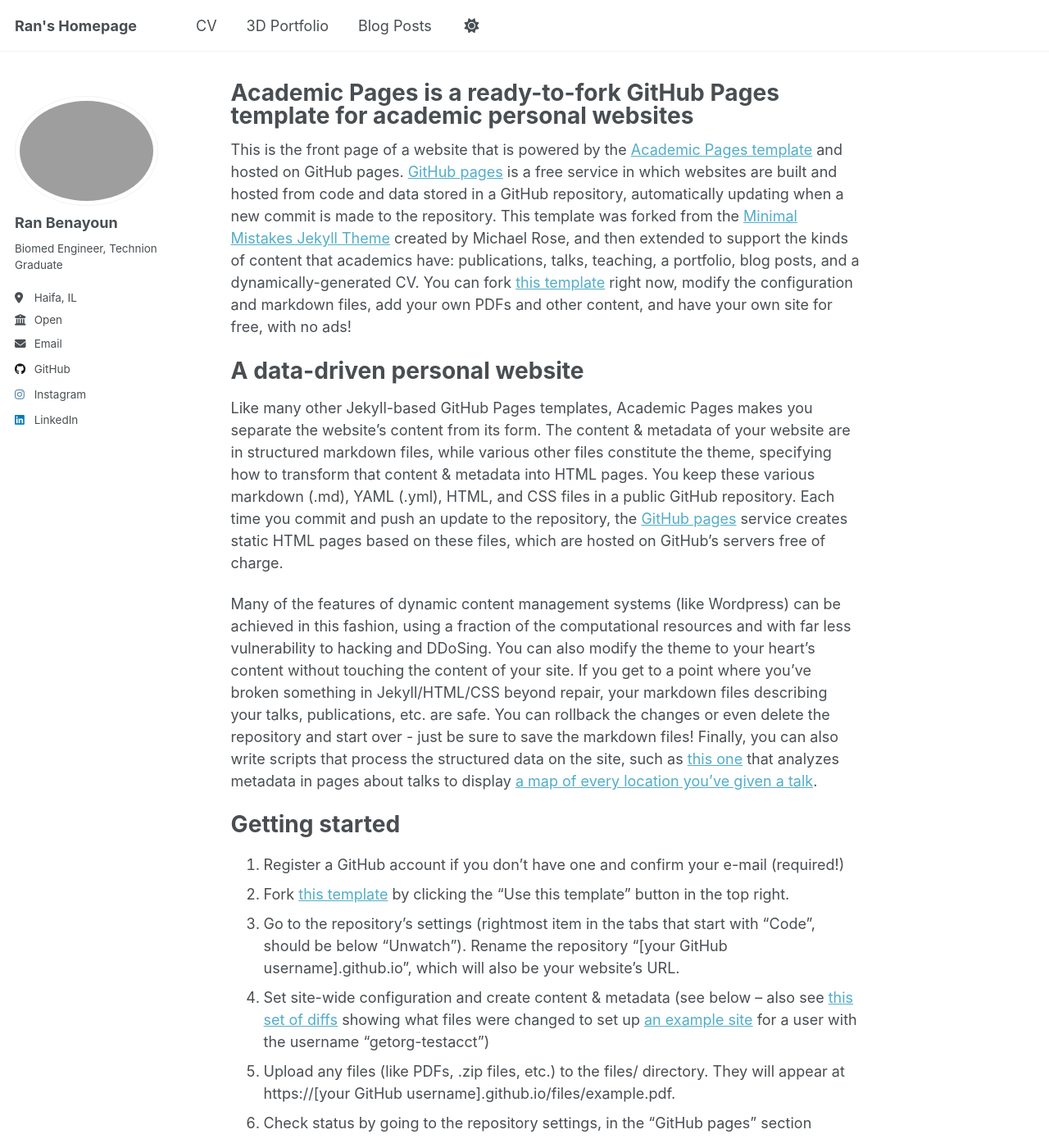
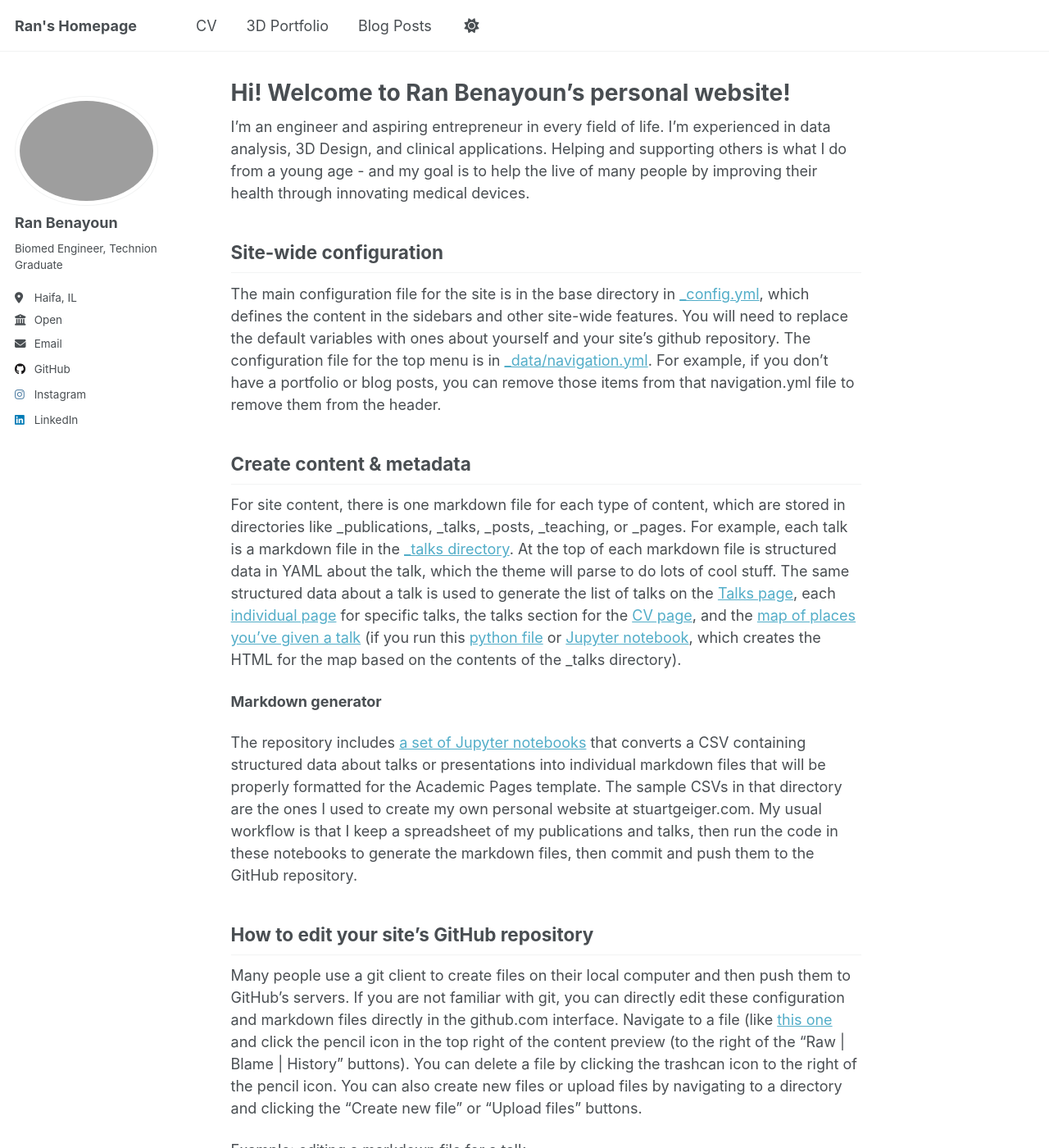
Before and after one commit to ranbenayoun/ranbe, a Jekyll site: the page built from _pages/about.md, in a window 1280 px wide and 1400 px high. Shown: the whole window at 82% size. Built offline with Jekyll 4.4.1, drawn with Linux system fonts in a browser that asks for light colours.

Commit message:
Update about.md

```diff
--- a/_pages/about.md
+++ b/_pages/about.md
@@ -1,28 +1,15 @@
 ---
 permalink: /
-title: "Academic Pages is a ready-to-fork GitHub Pages template for academic personal websites"
+title: "Hi! Welcome to Ran Benayoun's personal website!"
 author_profile: true
 redirect_from:
   - /about/
   - /about.html
 ---
 
-This is the front page of a website that is powered by the [Academic Pages template](https://github.com/academicpages/academicpages.github.io) and hosted on GitHub pages. [GitHub pages](https://pages.github.com) is a free service in which websites are built and hosted from code and data stored in a GitHub repository, automatically updating when a new commit is made to the repository. This template was forked from the [Minimal Mistakes Jekyll Theme](https://mmistakes.github.io/minimal-mistakes/) created by Michael Rose, and then extended to support the kinds of content that academics have: publications, talks, teaching, a portfolio, blog posts, and a dynamically-generated CV. You can fork [this template](https://github.com/academicpages/academicpages.github.io) right now, modify the configuration and markdown files, add your own PDFs and other content, and have your own site for free, with no ads!
+I'm an engineer and aspiring entrepreneur in every field of life. I'm experienced in data analysis, 3D Design, and clinical applications.
+Helping and supporting others is what I do from a young age - and my goal is to help the live of many people by improving their health through innovating medical devices.
 
-A data-driven personal website
-======
-Like many other Jekyll-based GitHub Pages templates, Academic Pages makes you separate the website's content from its form. The content & metadata of your website are in structured markdown files, while various other files constitute the theme, specifying how to transform that content & metadata into HTML pages. You keep these various markdown (.md), YAML (.yml), HTML, and CSS files in a public GitHub repository. Each time you commit and push an update to the repository, the [GitHub pages](https://pages.github.com/) service creates static HTML pages based on these files, which are hosted on GitHub's servers free of charge.
-
-Many of the features of dynamic content management systems (like Wordpress) can be achieved in this fashion, using a fraction of the computational resources and with far less vulnerability to hacking and DDoSing. You can also modify the theme to your heart's content without touching the content of your site. If you get to a point where you've broken something in Jekyll/HTML/CSS beyond repair, your markdown files describing your talks, publications, etc. are safe. You can rollback the changes or even delete the repository and start over - just be sure to save the markdown files! Finally, you can also write scripts that process the structured data on the site, such as [this one](https://github.com/academicpages/academicpages.github.io/blob/master/talkmap.ipynb) that analyzes metadata in pages about talks to display [a map of every location you've given a talk](https://academicpages.github.io/talkmap.html).
-
-Getting started
-======
-1. Register a GitHub account if you don't have one and confirm your e-mail (required!)
-1. Fork [this template](https://github.com/academicpages/academicpages.github.io) by clicking the "Use this template" button in the top right.
-1. Go to the repository's settings (rightmost item in the tabs that start with "Code", should be below "Unwatch"). Rename the repository "[your GitHub username].github.io", which will also be your website's URL.
-1. Set site-wide configuration and create content & metadata (see below -- also see [this set of diffs](http://archive.is/3TPas) showing what files were changed to set up [an example site](https://getorg-testacct.github.io) for a user with the username "getorg-testacct")
-1. Upload any files (like PDFs, .zip files, etc.) to the files/ directory. They will appear at https://[your GitHub username].github.io/files/example.pdf.
-1. Check status by going to the repository settings, in the "GitHub pages" section
 
 Site-wide configuration
 ------
```
